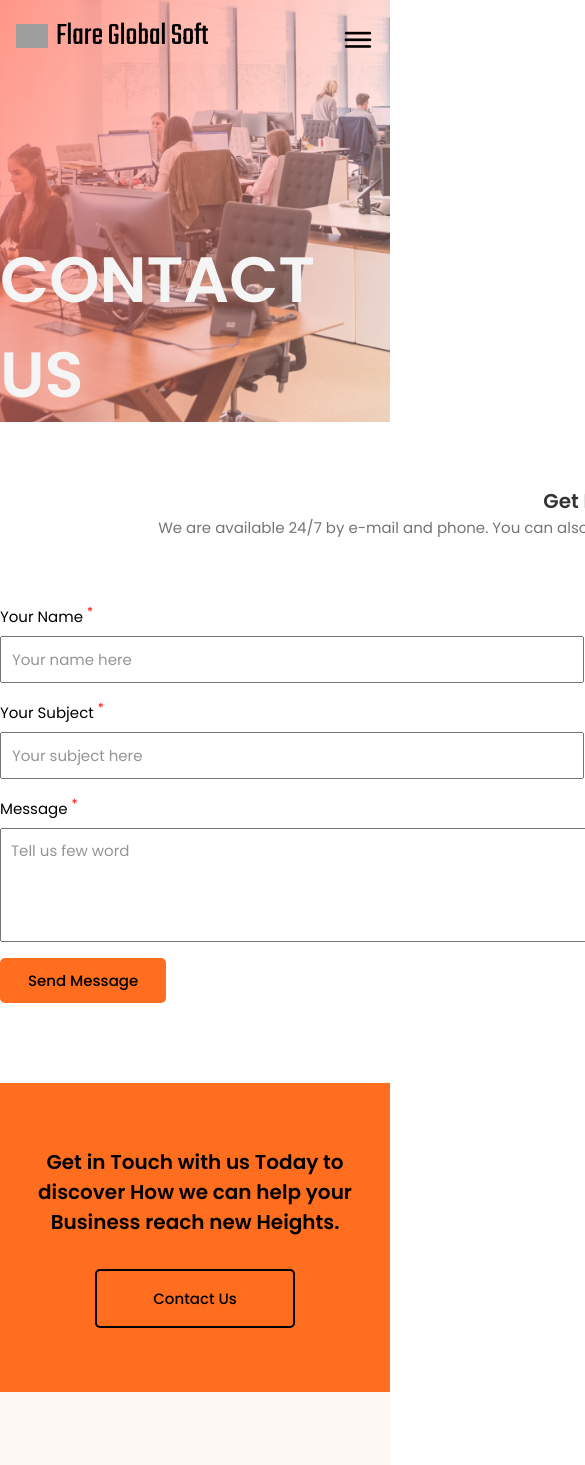
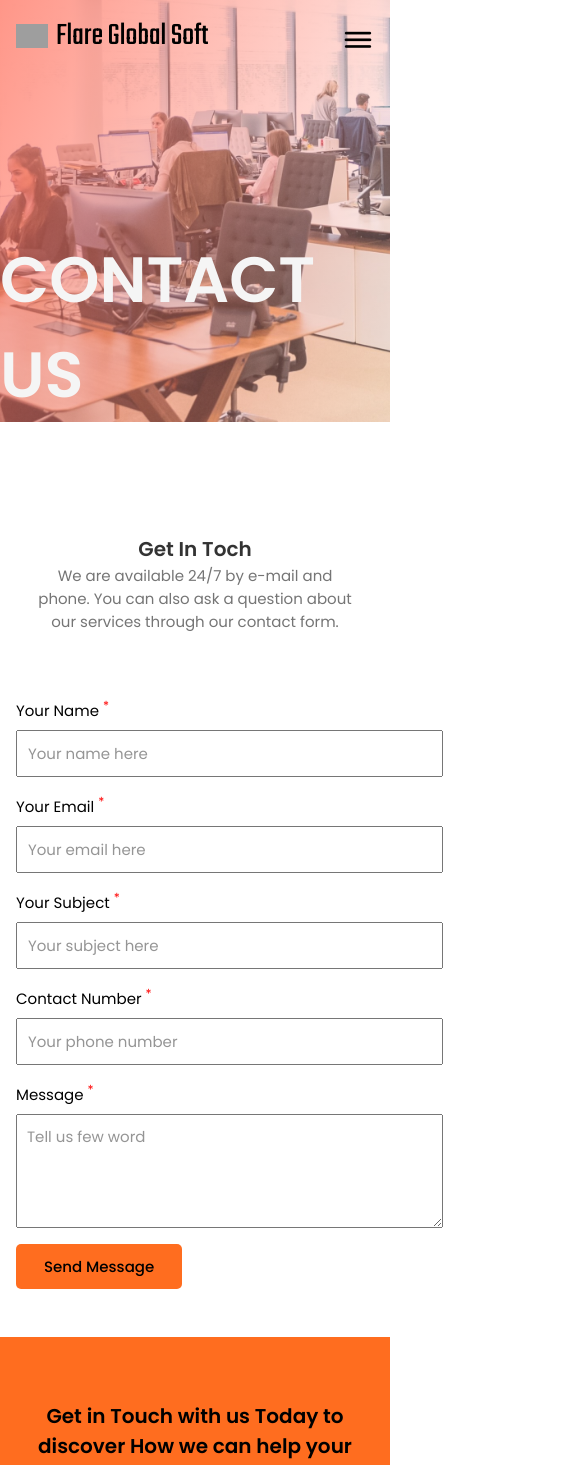
Before and after one commit to prajwalmandlik/Flare-global-soft, a React (Create React App) app: page /Contact in a window 390 px wide. Shown: the top 1465 px of the page, 585 px wide, since content can reach past the window. Built offline with nearby package versions, Linux system fonts and the light colour scheme; grey boxes are pictures that could not be loaded.

Commit message:
responsive contact form

```diff
--- a/src/components/contact/Contact.jsx
+++ b/src/components/contact/Contact.jsx
@@ -12,7 +12,7 @@
       <div className="section contact-form">
         <div className="section-text">
           <h2 className="section_title">Get In Toch</h2>
-          <span className="section_subtitle">
+          <span className="section_subtitle ">
             We are available 24/7 by e-mail and phone. You can also ask a
             question about our services through our contact form.
           </span>
--- a/src/components/contact/contact.css
+++ b/src/components/contact/contact.css
@@ -1,5 +1,5 @@
 .contact-form{
-    width: 1200px;
+    max-width: 1200px;
     margin: auto;
     margin-bottom: 5rem;
 }
@@ -46,3 +46,33 @@
     background-color: #ff5900;
     color: black;
 }
+
+/* ================ BREAKPOINS ===============*/
+/* For large devices  */
+@media screen and (max-width: 992px) {
+    .contact-form{
+        margin: 5rem 2rem;
+    }
+  }
+
+  /* For medium devices */
+  @media screen and (max-width: 768px) {
+    .contact-form-cantainer{
+        grid-template-columns: repeat(1,1fr);
+    }
+
+    .form-textarea{
+        grid-column: 1 / 2;
+    }
+  }
+
+  @media screen and (max-width: 576px) {
+    .contact-form{
+        margin: 3rem 1rem;
+    }
+  }
+
+  /* For small devices */
+  @media screen and (max-width: 350px) {
+
+  }
```
